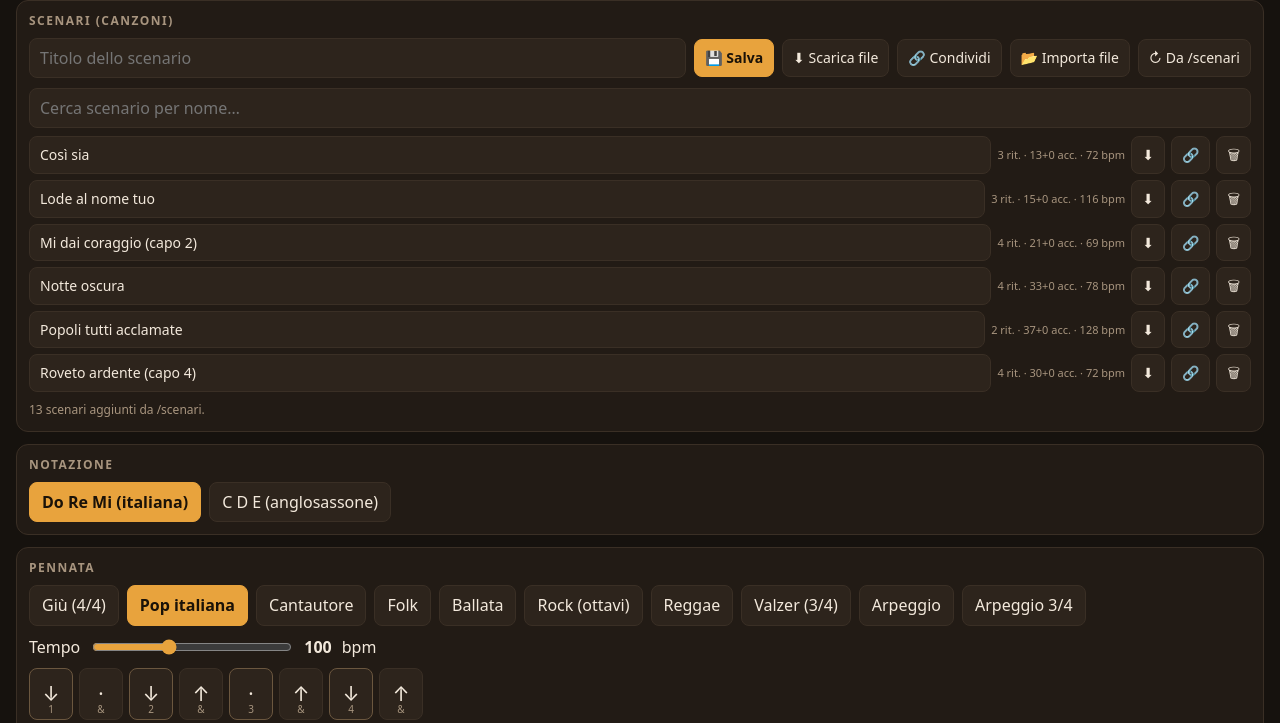
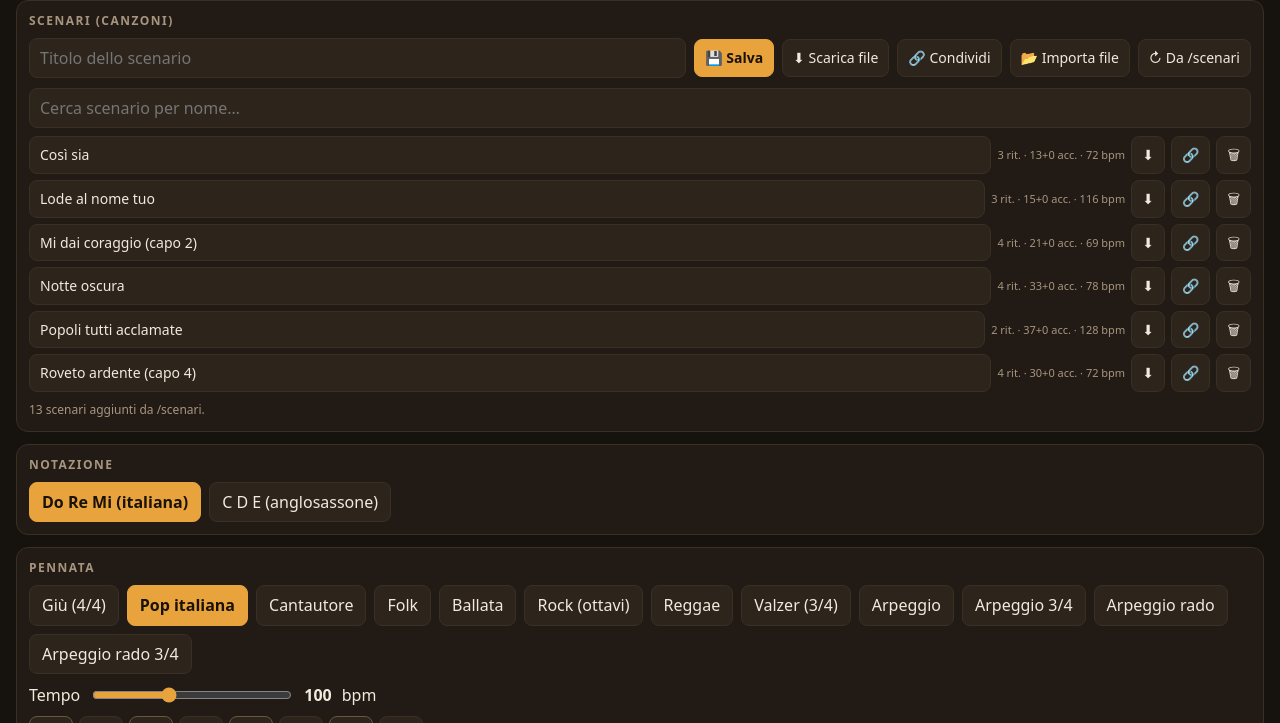
Before and after one commit to alessandroargentieri/guitarrish, a plain HTML site: page index.html in a window 1280 px wide. Shown: the part 59-782 px from the top of the page. Drawn offline with Linux system fonts and the light colour scheme.

Commit message:
Add sparse arpeggio patterns
Co-Authored-By: Claude Sonnet 5.5 <noreply@anthropic.com>

```diff
--- a/index.html
+++ b/index.html
@@ -181,6 +181,8 @@ const PATTERNS = [
   { name:'Valzer (3/4)',     steps:'D - d - d -' },
   { name:'Arpeggio',         steps:'1 3 4 5 4 3 4 3' },
   { name:'Arpeggio 3/4',     steps:'1 3 4 5 4 3' },
+  { name:'Arpeggio rado',    steps:'1 - 4 - 3 - 4 -' },
+  { name:'Arpeggio rado 3/4', steps:'1 - 4 - 3 -' },
 ];
 
 // ---------- stato ----------
```
